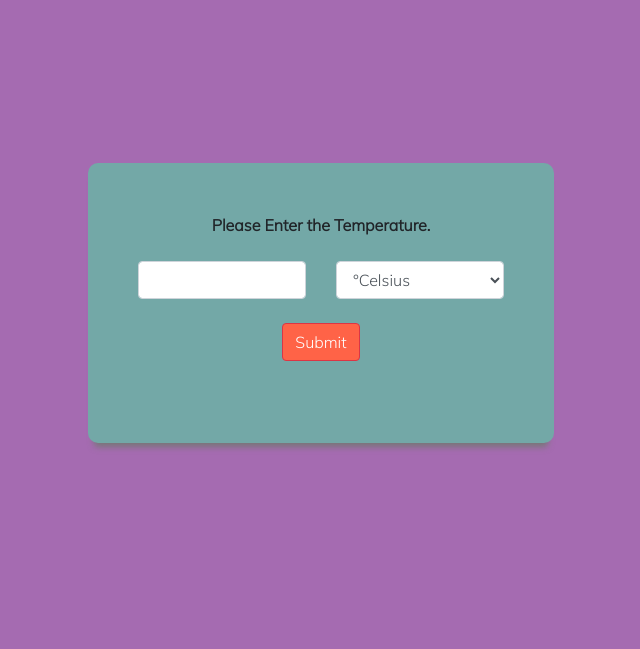
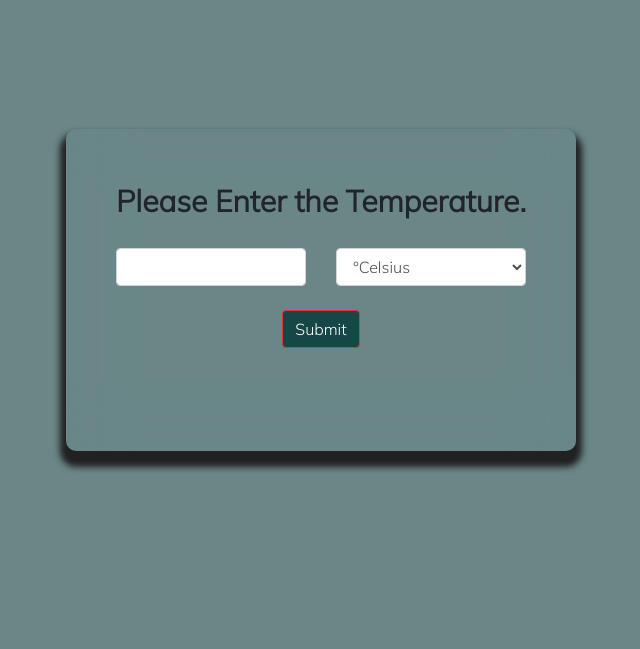
Before and after one commit to Khush-nadiyapara/OIBSIP-Level-1-Task-3, a plain HTML site: page Temperature-Converter-master/index.html in a window 1280 px wide. Shown: the part 151-800 px from the top of the page, without its empty margins (319-959 px from the left). Drawn offline with nearby package versions, Linux system fonts and the light colour scheme.

Commit message:
Update style.css

```diff
--- a/Temperature-Converter-master/CSS/style.css
+++ b/Temperature-Converter-master/CSS/style.css
@@ -7,35 +7,40 @@
 body{
     width: 100%;
     height: 85vh;
-    background-color: #a56bb1;
+    background-color: #6a8687;
     display: grid;
     justify-content: center;
     align-items: center;
     place-items: center;
 }
-
+.text{
+    font-size: 50px;
+    font-weight: bold;
+    font-family: 'Segoe UI', Tahoma, Geneva, Verdana, sans-serif;
+}
 #fa{
     font-size: 60px;
 }
 
 .text-center{
     font-weight: bold;
+    font-size: 30px;
 }
 
-
 form{
-    background-color: #73a8a7;
+    background-color:transparent;
     padding: 50px;
     display: flex;
     flex-direction: column;
     -webkit-box-shadow: 0 10px 6px -6px #777;
     -moz-box-shadow: 0 10px 6px -6px #777;
-    box-shadow: 0 10px 6px -6px #777;
+    box-shadow: 0 10px 6px 6px #212121;
     border-radius: 10px;
+    backdrop-filter: blur(30px);
 }
 
 #submit{
-    background-color: tomato;
+    background-color: rgb(23, 70, 71);
 }
 #submit:hover{
     background-color: black;
```
